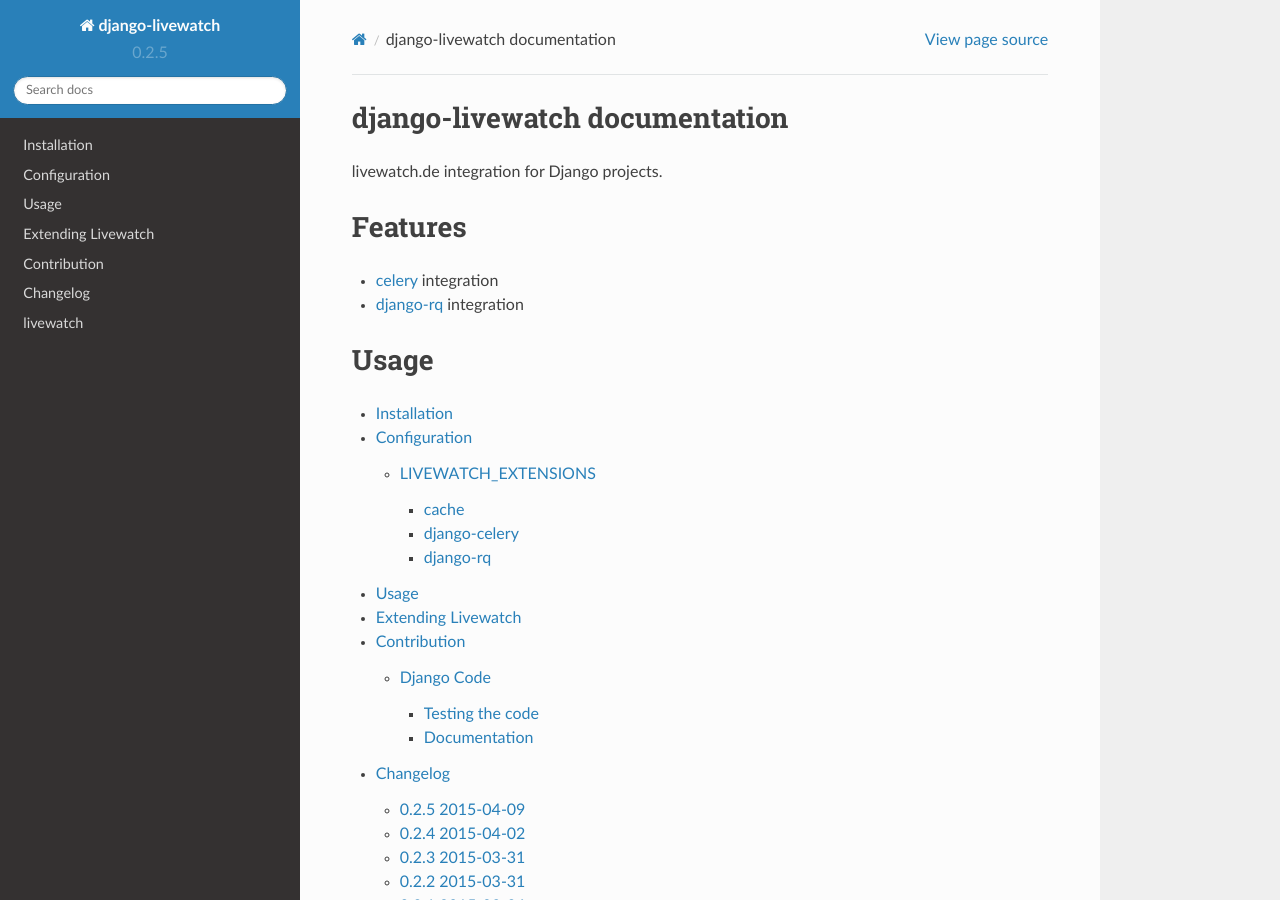
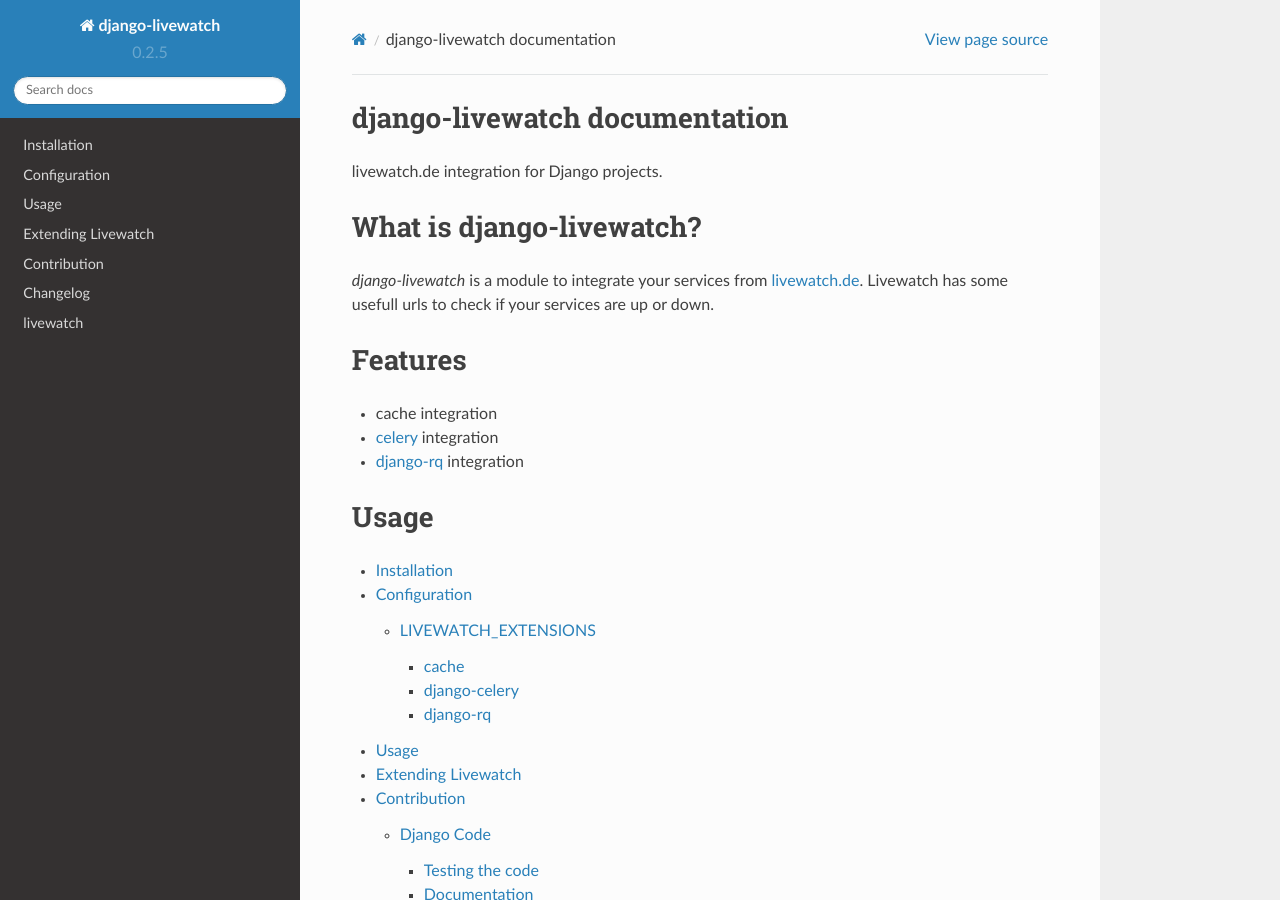
Before and after one commit to moccu/django-livewatch, a Sphinx documentation site: the page built from docs/source/index.rst, in a window 1280 px wide and 900 px high. Built offline with Sphinx 7.4.7 and the Read the Docs theme 2.0.0, drawn with Linux system fonts in a browser that asks for light colours.

Commit message:
update readme and index doc

```diff
--- a/README.rst
+++ b/README.rst
@@ -52,6 +52,10 @@
 
 * /livewatch/
 
+... if you're using the cache extension:
+
+* /livewatch/cache/
+
 ... if you're using the celery extension:
 
 * /livewatch/celery/
--- a/docs/source/index.rst
+++ b/docs/source/index.rst
@@ -3,9 +3,17 @@
 
 livewatch.de integration for Django projects.
 
+
+What is django-livewatch?
+=========================
+
+`django-livewatch` is a module to integrate your services from `livewatch.de <http://http://www.livewatch.de>`_. Livewatch has some usefull urls to check if your services are up or down.
+
+
 Features
 ========
 
+* cache integration
 * `celery <https://github.com/celery/celery>`_ integration
 * `django-rq <https://github.com/ui/django-rq>`_ integration
 
```
